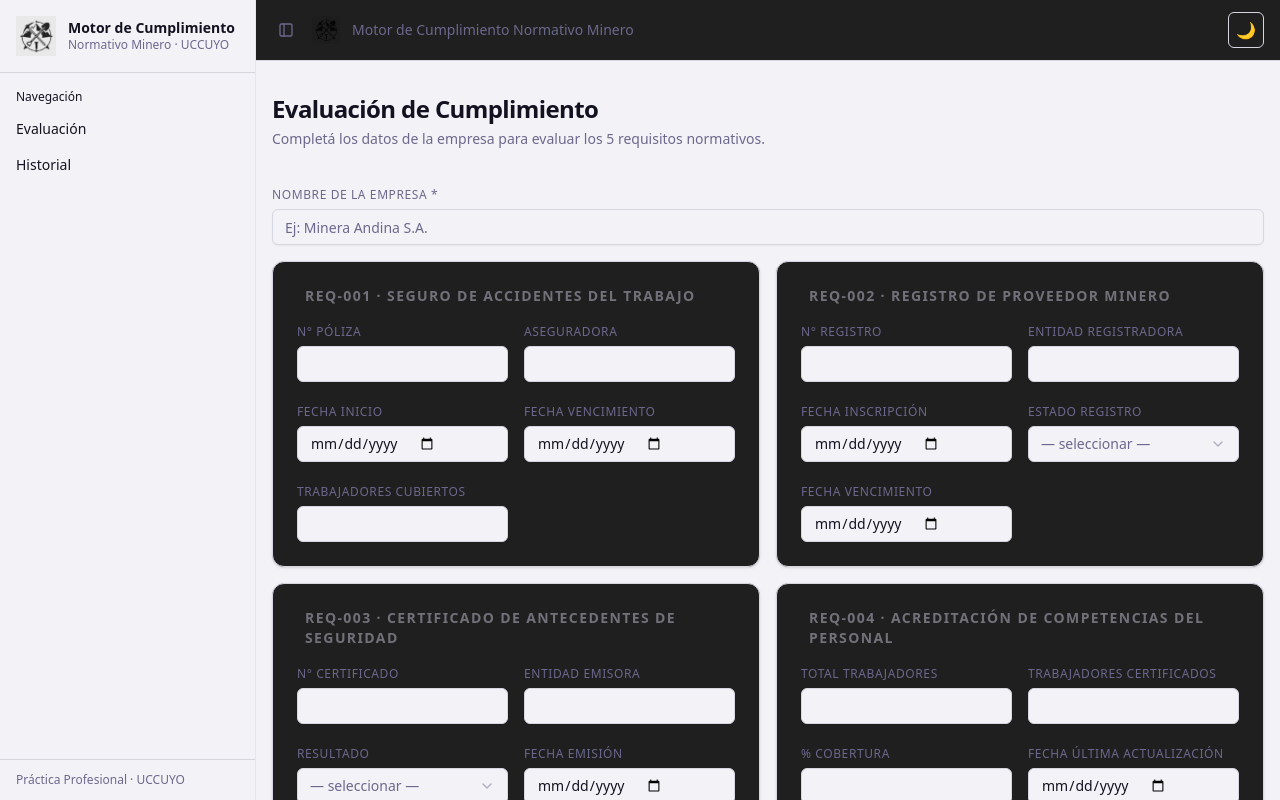
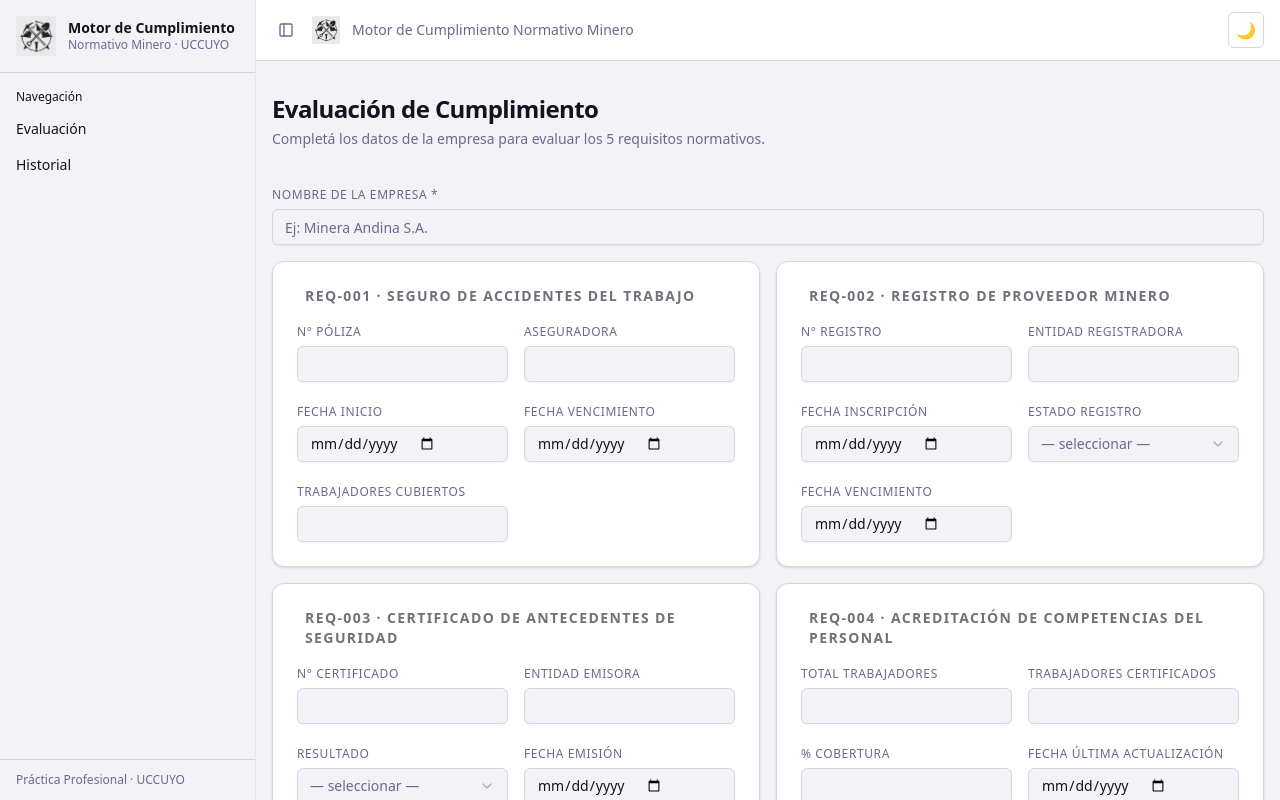
Before and after one commit to Pabloruvega/Nodos-Practica_Profesional_Frontend_UCCUYO, a React (Vite) app in the folder motor-cumplimiento-front/: page / in a window 1280 px wide. Shown: the top 800 px of the page. Built offline with nearby package versions, Linux system fonts and the light colour scheme; a web font is replaced by a local one.

Commit message:
fix: corregi color de fondo de tarjeta en modo claro

```diff
--- a/motor-cumplimiento-front/src/index.css
+++ b/motor-cumplimiento-front/src/index.css
@@ -13,7 +13,7 @@
   /* Modo claro — violeta/índigo moderno */
   --background: 240 20% 96%;        /* lavanda muy suave */
   --foreground: 240 30% 10%;        /* azul marino profundo */
-  --card: 0 0% 12%;                /* blanco puro */
+  --card: 0 0% 100%;               /* blanco puro */
   --card-foreground: 240 30% 10%;
   --border: 245 18% 86%;            /* lavanda gris suave */
   --input: 245 15% 91%;
```
